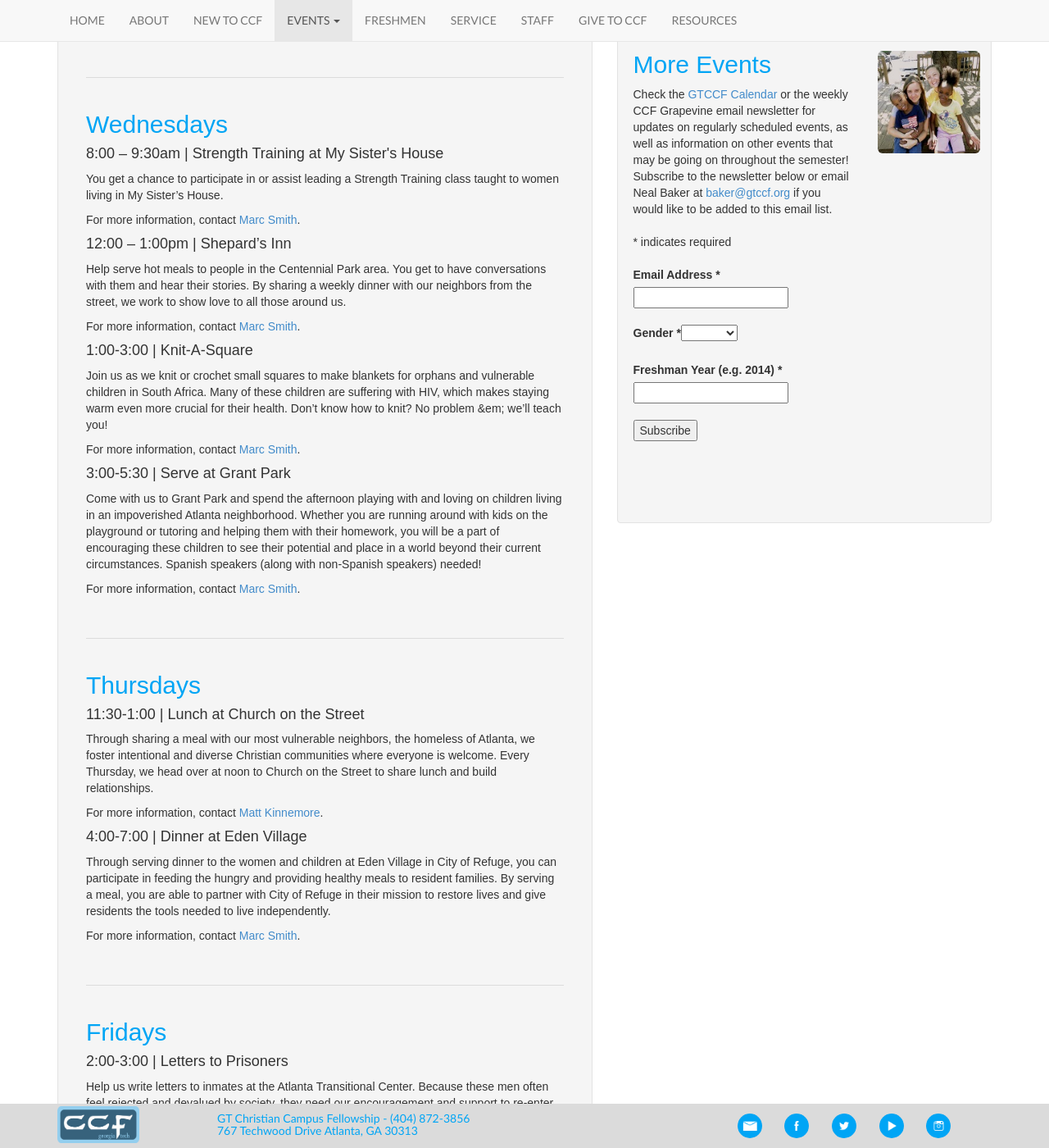
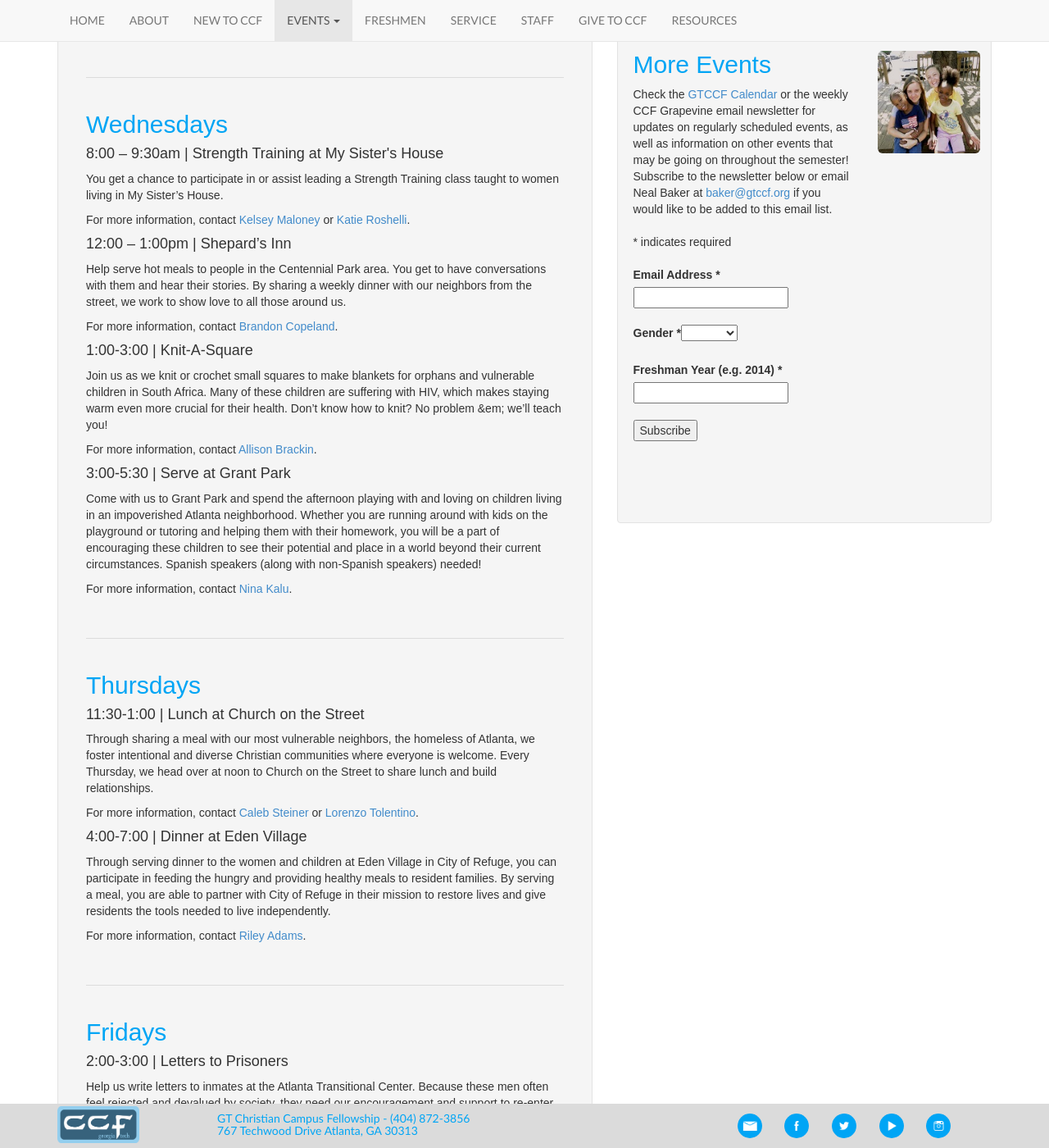
Before and after one commit to gtccf/gtccf.github.io, a Jekyll site: the page built from events/compassion/index.html, in a window 1280 px wide and 1400 px high, scrolled down 967 px. Shown: the whole window at 82% size. Built offline with Jekyll 4.4.1, drawn with Linux system fonts in a browser that asks for light colours; nearby versions of some CDN libraries; some of the changed text lies outside the part shown.

Commit message:
Updates to 2015-2016 Compassion events

```diff
--- a/alumni/message-from-board/index.html
+++ b/alumni/message-from-board/index.html
@@ -14,7 +14,7 @@ layout: default
           <p>It's because people like you--alumni, parents, and friends--give to this ministry.</p>
           <p>It feels like a cliché, but there is solid truth in the idea that every dollar matters. Yes, some give thousands of dollars a year, even tens of thousands. But many give $10 a month, faithfully, every single month, to be sure our doors stay open for students of all backgrounds and all stages of faith. As chairman of the board of directors, I regularly examine the income and expenses of this ministry, and I say again, every dollar matters.</p>
           <p>Your giving keeps the house air conditioned and (reasonably) comfortable when hundreds of students pack in for Thursday night Bible Study. Your giving pays an intern's salary as she stays up past midnight, talking with a student experiencing a crisis of faith. It buys the comfortable, clean couches they're sitting on as they talk. You've  helped provide paper for small group notes that will be written today and taken out and re-read years from now.</p>
-          <p>We are grateful for every dollar, and we watch every one, careful to be wise and frugal with our spending. Please <a href="mailto:baker@gtccf.org">contact Neal Baker</a> today to begin giving financially to GTCCF. If you have questions, don't hesitate to contact her or me.</p>
+          <p>We are grateful for every dollar, and we watch every one, careful to be wise and frugal with our spending. Please <a href="mailto:baker@gtccf.org">contact Neal Baker</a> today to begin giving financially to GTCCF. If you have questions, don't hesitate to contact him or me.</p>
 
           <p>
           Beth Nelson<br>
--- a/events/compassion/index.html
+++ b/events/compassion/index.html
@@ -20,7 +20,7 @@ layout: default
             <div class="blue"><h2>Mondays</h2></div>
             <h4>3:00-4:30  |  Tutoring at City of Refuge</h4>
             <p>By tutoring at CORE Academy (City of Refuge Education), you get an opportunity to invest in elementary school students through helping with homework, reading stories, and playing games with the kids.</p>
-            <p>For more information, contact <a href="mailto:matt@gtccf.org">Matt Kinnemore</a>.</p>
+            <p>For more information, contact <a href="mailto:tina@gtccf.org">Tina Washington</a>.</p>
 
             <h4>6:00 - 8:00 | Dinner at Wachovia Park</h4>
             <p>Help to cook a meal with us at CCF to share with our friends at Wachovia Park. By sharing a weekly dinner with our neighbors from the street, we work to show love to all those around us.</p>
@@ -34,7 +34,7 @@ layout: default
             <div class="blue"><h2>Tuesdays</h2></div>
             <h4>8:00 – 9:30am | Yoga at My Sister's House</h4>
             <p>You get a chance to participate in or assist leading a Yoga class taught to women living in My Sister’s House.</p>
-            <p>For more information, contact <a href="mailto:marc@gtccf.org">Marc Smith</a>.</p>
+            <p>For more information, contact <a href="mailto:tina@gtccf.org">Tina Washington</a>.</p>
 
             <h4>3:00-4:30  |  Tutoring at City of Refuge</h4>
             <p>By tutoring at CORE Academy (City of Refuge Education), you get an opportunity to invest in elementary school students through helping with homework, reading stories, and playing games with the kids.</p>
@@ -47,19 +47,19 @@ layout: default
             <div class="blue"><h2>Wednesdays</h2></div>
             <h4>8:00 – 9:30am | Strength Training at My Sister's House</h4>
             <p>You get a chance to participate in or assist leading a Strength Training class taught to women living in My Sister’s House.</p>
-            <p>For more information, contact <a href="mailto:marc@gtccf.org">Marc Smith</a>.</p>
+            <p>For more information, contact <a href="mailto:kelsey@gtccf.org">Kelsey Maloney</a> or <a href="mailto:katie@gtccf.org">Katie Roshelli</a>.</p>
 
             <h4>12:00 – 1:00pm | Shepard’s Inn</h4>
             <p>Help serve hot meals to people in the Centennial Park area. You get to have conversations with them and hear their stories. By sharing a weekly dinner with our neighbors from the street, we work to show love to all those around us.</p>
-            <p>For more information, contact <a href="mailto:marc@gtccf.org">Marc Smith</a>.</p>
+            <p>For more information, contact <a href="mailto:brandon@gtccf.org">Brandon Copeland</a>.</p>
 
             <h4>1:00-3:00  |  Knit-A-Square</h4>
             <p>Join us as we knit or crochet small squares to make blankets for orphans and vulnerable children in South Africa. Many of these children are suffering with HIV, which makes staying warm even more crucial for their health. Don’t know how to knit? No problem &em; we’ll teach you!</p>
-            <p>For more information, contact <a href="mailto:marc@gtccf.org">Marc Smith</a>.</p>
+            <p>For more information, contact <a href="mailto:allison@gtccf.org">Allison Brackin</a>.</p>
 
             <h4>3:00-5:30  |  Serve at Grant Park</h4>
             <p>Come with us to Grant Park and spend the afternoon playing with and loving on children living in an impoverished Atlanta neighborhood. Whether you are running around with kids on the playground or tutoring and helping them with their homework, you will be a part of encouraging these children to see their potential and place in a world beyond their current circumstances. Spanish speakers (along with non-Spanish speakers) needed!</p>
-            <p>For more information, contact <a href="mailto:marc@gtccf.org">Marc Smith</a>.</p>
+            <p>For more information, contact <a href="mailto:nina@gtccf.org">Nina Kalu</a>.</p>
 
             <br><br>
             <div class="divider"></div>
@@ -68,11 +68,11 @@ layout: default
             <div class="blue"><h2>Thursdays</h2></div>
             <h4>11:30-1:00  |  Lunch at Church on the Street</h4>
             <p>Through sharing a meal with our most vulnerable neighbors, the homeless of Atlanta, we foster intentional and diverse Christian communities where everyone is welcome. Every Thursday, we head over at noon to Church on the Street to share lunch and build relationships.</p>
-            <p>For more information, contact <a href="matt@gtccf.org">Matt Kinnemore</a>.</p>
+            <p>For more information, contact <a href="caleb@gtccf.org">Caleb Steiner</a> or <a href="lorenzo@gtccf.org">Lorenzo Tolentino</a>.</p>
 
             <h4>4:00-7:00  |  Dinner at Eden Village</h4>
             <p>Through serving dinner to the women and children at Eden Village in City of Refuge, you can participate in feeding the hungry and providing healthy meals to resident families. By serving a meal, you are able to partner with City of Refuge in their mission to restore lives and give residents the tools needed to live independently.</p>
-            <p>For more information, contact <a href="mailto:marc@gtccf.org">Marc Smith</a>.</p>
+            <p>For more information, contact <a href="mailto:riley@gtccf.org">Riley Adams</a>.</p>
 
             <br><br>
             <div class="divider"></div>
@@ -81,7 +81,7 @@ layout: default
             <div class="blue"><h2>Fridays</h2></div>
             <h4>2:00-3:00  |  Letters to Prisoners</h4>
             <p>Help us write letters to inmates at the Atlanta Transitional Center. Because these men often feel rejected and devalued by society, they need our encouragement and support to re-enter the world with a positive outlook. Your letter can make a huge difference in making these inmates feel loved!</p>
-            <p>For more information, contact <a href="mailto:marc@gtccf.org">Marc Smith</a>.</p>
+            <p>For more information, contact <a href="mailto:donovan@gtccf.org">Donovan Harper</a>.</p>
             <br>
           </div>
         </div>
```
Also changed, not shown: compassion/index.html (+13 -7 lines).
